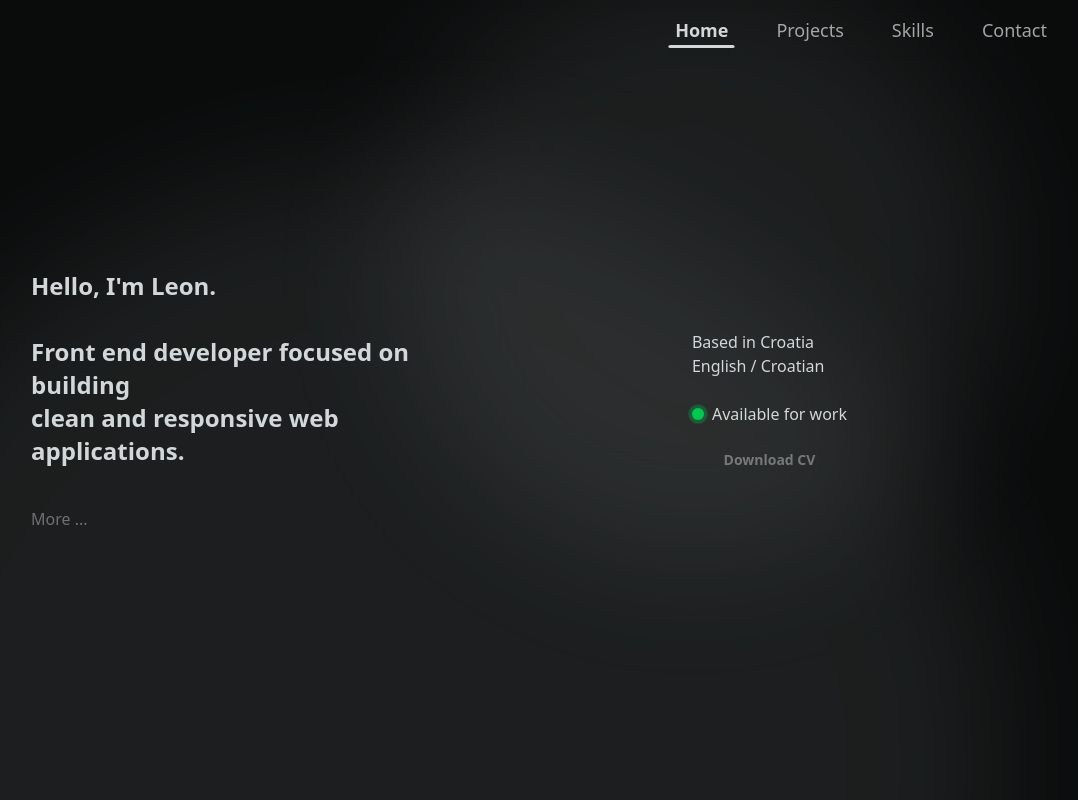
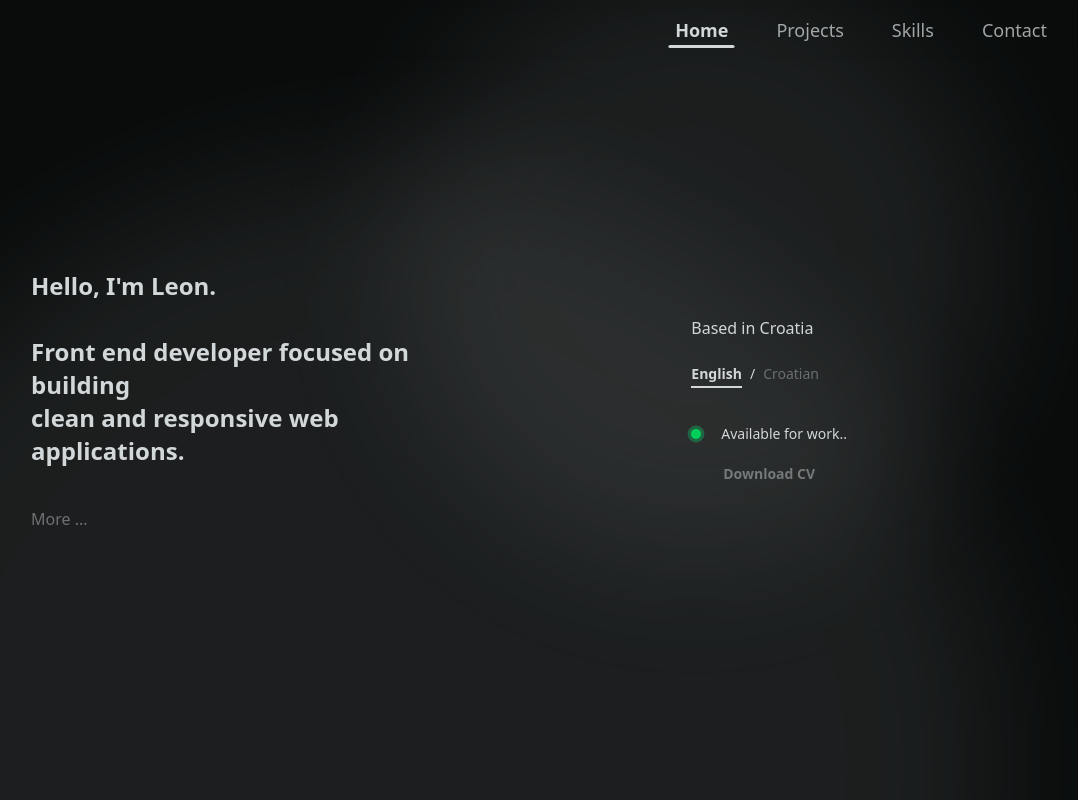
Before and after one commit to lcizmarev21/personal-portfolio, a React (Vite) app: page / in a window 1280 px wide. Shown: the top 800 px of the page, without its empty margins (201-1279 px from the left). Built offline with nearby package versions, Linux system fonts and the light colour scheme.

Commit message:
Animated right side of hero section

```diff
--- a/src/features/home/Hero.tsx
+++ b/src/features/home/Hero.tsx
@@ -4,6 +4,8 @@ import { useState } from "react";
 export default function Hero() {
 
     const [open,isOpen] = useState(false);
+
+    const [language,setLanguage ] = useState("en");
     return (
         <section id="home" className="min-h-screen flex items-center px-8 scroll-mt-20  ">
             <motion.div
@@ -61,21 +63,101 @@ export default function Hero() {
                 {/* Right side */}
                 <div className="flex-1 flex justify-end pr-50">
 
-                    <div className="flex flex-col gap-6">
-                        <div>
-                            <p> Based in Croatia </p>
-                            <p className="font-thin"> English / Croatian </p>
+                    <div className="flex flex-col gap-5">
+
+
+                        <p> Based in Croatia </p>
+
+                        <div className="flex items-center gap-2 mt-1 text-sm">
+
+                            <motion.button
+                                onClick={() => setLanguage("en")}
+                                animate={{
+                                    opacity: language === "en" ? 1 : 0.4,
+                                    fontWeight: language === "en" ? 900 : 400,
+                                }}
+                                transition={{type:"spring" , stiffness:250, damping:25}}
+                                whileHover={{opacity:0.6, scale: 1.1 , y: -4 }}
+                                whileTap={{scale: 0.9, y: 0 }}
+                                className="relative cursor-pointer"
+                            >
+                                English
+
+                                {language === "en" &&  (
+                                    <motion.div
+                                        layoutId="languageIndicator"
+                                        className="absolute left-0 right-0 -bottom-1 h-0.5 bg-[#D2D7D9]"
+                                        transition={{
+                                            type:"spring",
+                                            stiffness: 300,
+                                            damping: 25,
+                                        }}
+                                    />
+                                )}
+                            </motion.button>
+
+                            <span> / </span>
+
+                            <motion.button
+                                onClick={() => setLanguage("hr")}
+                                animate={{
+                                    opacity: language === "hr" ? 1 : 0.4,
+                                    fontWeight: language === "hr" ? 900 : 400,
+                                }}
+                                transition={{type:"spring" , stiffness:250, damping:25}}
+                                whileHover={{opacity:0.6, scale: 1.1 , y: -4 }}
+                                whileTap={{scale: 0.9, y: 0 }}
+                                className="relative cursor-pointer"
+                            >
+                                Croatian
+
+                                {language === "hr" &&  (
+                                    <motion.div
+                                        layoutId="languageIndicator"
+                                        className="absolute left-0 right-0 -bottom-1 h-0.5  bg-[#D2D7D9]"
+                                        transition={{
+                                            type:"spring",
+                                            stiffness: 300,
+                                            damping: 25,
+                                        }}
+                                    />
+                                )}
+                            </motion.button>
+
                         </div>
 
-                        <div className="flex items-center gap-2">
-                            <span className=" relative flex h-3 w-3">
-                                <span className="animate-ping absolute inline-flex h-full w-full rounded-full bg-green-500 opacity-75" />
-                                <span className="relative inline-flex rounded-full h-3 w-3 bg-green-500"/>
-                            </span>
-                            <p> Available for work </p>
+
+
+
+                        <div className="flex items-center gap-5 mt-5">
+                            <div className="relative flex items-center justify-center">
+
+                                <motion.div
+                                    animate={{
+                                        scale: [1 , 1.6 ,1],
+                                        opacity: [0.3, 0.6 , 0.3]
+                                    }}
+                                    transition={{
+                                        duration:2,
+                                        repeat: Infinity,
+                                        ease: "easeInOut"
+                                    }}
+
+                                    className="absolute h-4 w-4 rounded-full bg-green-400"
+                                />
+
+                                <div className="h-2.5 w-2.5 rounded-full bg-green-500 " />
+
+                            </div>
+
+                            <p className="text-sm">
+                                Available for work..
+                            </p>
+
                         </div>
 
                         <button className="font-semibold text-sm opacity-45 "> Download CV </button>
+
                     </div>
 
                 </div>
```
